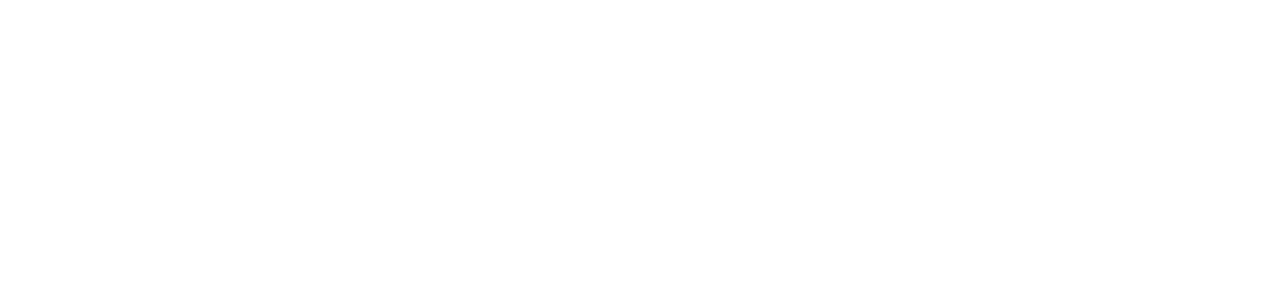
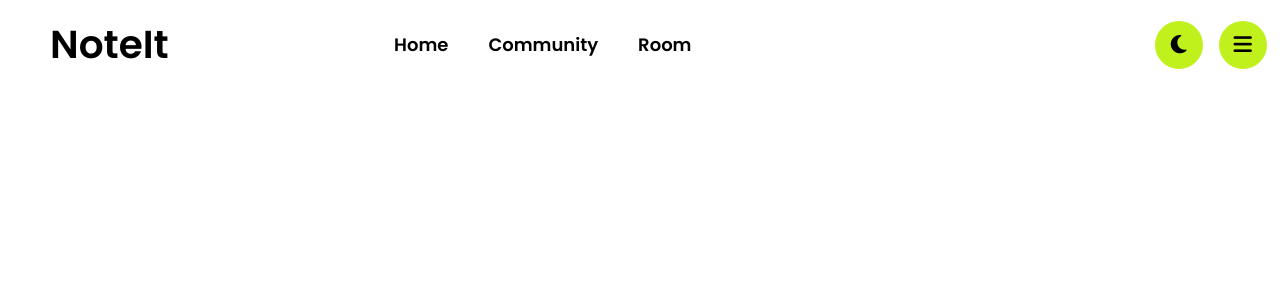
Before and after one commit to mishrayush15/NoteIt, a React (Vite) app: page / in a window 1280 px wide. Shown: the top 300 px of the page. Built offline with nearby package versions, Linux system fonts and the light colour scheme.

Commit message:
add-navbar

```diff
--- a/src/App.jsx
+++ b/src/App.jsx
@@ -1,8 +1,10 @@
 import React from 'react'
+import NavbarMain from './Components/Navbar/NavbarMain/NavbarMain'
 
 const App = () => {
   return (
     <div>
+      <NavbarMain/>
 
     </div>
   )
--- a/src/Components/Navbar/Navbar.css
+++ b/src/Components/Navbar/Navbar.css
@@ -0,0 +1,74 @@
+
+
+.nav_container{
+    height: 9vh;
+    width: 97.4vw;
+    /* background-color: yellowgreen; */
+    /* display: flex;
+    justify-content: space-between;
+    align-items: center; */
+    padding: 15px 20px;
+}
+
+.nav_contents {
+    display: flex;
+    justify-content: space-between;
+    align-items: center;
+
+
+}
+
+.nav_contents .logo {
+    width: 30%;
+}
+
+.logo p {
+    font-size: 39px;
+    font-weight: 600;
+    cursor: pointer;
+    padding-left: 30px;
+}
+
+.nav_contents .options {
+    width: 50%;
+    display: flex;
+}
+
+ul {
+    display: flex;
+    justify-content: center;
+    align-items: start;
+    gap: 2.5rem;
+}
+
+
+ul li {
+    list-style: none;
+    font-size: 18px;
+    font-weight: 600;
+    cursor: pointer;
+}
+
+.nav_contents .side_menu {
+    width: 20%;
+    display: flex;
+    gap: 1rem;
+    justify-content: end;
+}
+
+.side_menu .icons {
+    background-color: #C1F11D;
+    font-size: 21px;
+    height: 30px;
+    width: 30px;
+    border-radius: 50%;
+    padding: 9px;
+    display: flex;
+    justify-content: center;
+    align-items: center;
+    cursor: pointer;
+}
+
+ul li:hover {
+    text-decoration: underline;
+}
--- a/src/Components/Navbar/Navbar.jsx
+++ b/src/Components/Navbar/Navbar.jsx
@@ -1,11 +1,12 @@
-import React from 'react'
+import React from "react";
+import './Navbar.css'
 
 const Navbar = () => {
   return (
-    <div className='nav_container'>
+    <div className="nav_container">
       <div className="nav_contents">
         <div className="logo">
-                <h3>NoteIt</h3>
+          <p>NoteIt</p>
         </div>
         <div className="options">
           <ul>
@@ -16,15 +17,15 @@ const Navbar = () => {
         </div>
         <div className="side_menu">
           <div className="icons">
-
+            <i class="fa-solid fa-moon"></i>
           </div>
           <div className="icons">
-
+            <i class="fa-solid fa-bars"></i>
           </div>
         </div>
       </div>
     </div>
-  )
-}
+  );
+};
 
-export default Navbar
+export default Navbar;
--- a/src/Components/Navbar/NavbarMain/NavbarMain.css
+++ b/src/Components/Navbar/NavbarMain/NavbarMain.css
@@ -0,0 +1,8 @@
+
+
+.navbar_main{
+    width: 100%;
+    display: flex;
+    justify-content: space-between;
+    align-items: center;
+}
--- a/src/Components/Navbar/NavbarMain/NavbarMain.jsx
+++ b/src/Components/Navbar/NavbarMain/NavbarMain.jsx
@@ -1,8 +1,11 @@
 import React from 'react'
+import Navbar from '../Navbar'
 
 const NavbarMain = () => {
   return (
-    <div>NavbarMain</div>
+    <div className='navbar_main'>
+      <Navbar/>
+    </div>
   )
 }
 
--- a/src/index.css
+++ b/src/index.css
@@ -0,0 +1,8 @@
+@import url('https://fonts.googleapis.com/css2?family=Poppins:ital,wght@0,100;0,200;0,300;0,400;0,500;0,600;0,700;0,800;0,900;1,100;1,200;1,300;1,400;1,500;1,600;1,700;1,800;1,900&display=swap');
+
+* {
+    padding: 0;
+    margin: 0;
+    font-family: poppins;
+
+}
```
Lines whose indentation alone changed are shown as unchanged.
